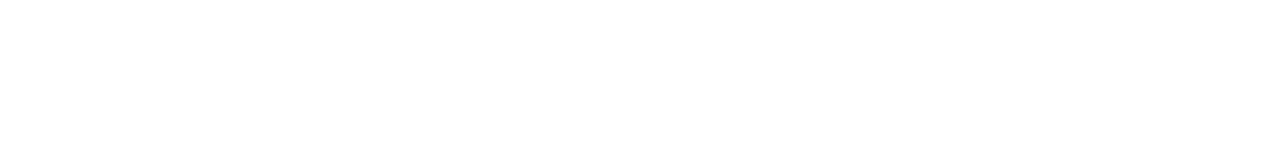
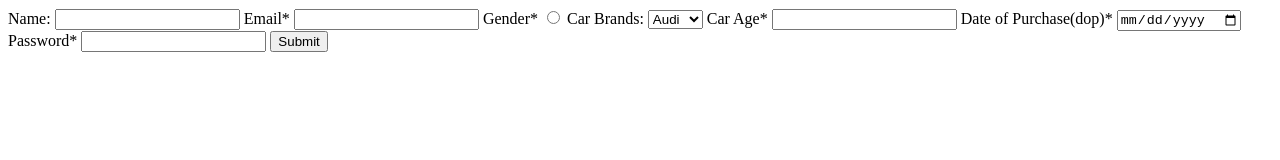
Before and after one commit to acciojob/car-insurance-form-Dipakbadgujar1996, a website: page main.html in a window 1280 px wide. Drawn offline with Linux system fonts and the light colour scheme.

Commit message:
created a submission

```diff
--- a/main.html
+++ b/main.html
@@ -10,6 +10,35 @@
 	<!-- the entire body must be written by student -->
     <script type="text/javascript" src="./script.js">
 </script>
+	<form>
+		<lable for="fname">Name:</lable>
+		<input type="text" id="name" >
+
+		<lable for="email">Email*</lable>
+		<input type="email" id="email" required >
+
+		<lable for="gender">Gender*</lable>
+		<input type="radio" id="gender"  required>
+
+		<lable for="car brands">Car Brands:</lable>
+		<select id="cars">
+		  <option value="volvo">Volvo</option>
+		  <option value="saab">Saab</option>
+		  <option value="vw">VW</option>
+		  <option value="audi" selected>Audi</option>
+	</select>
+
+			<lable for="fname">Car Age*</lable>
+		<input type="number" id="carage" >
+
+		<lable for="fname">Date of Purchase(dop)*</lable>
+		<input type="date" id="dop" >
+
+		<lable for="fname">Password*</lable>
+		<input type="password" id="password" >
+
+		<button>Submit </button>
+	</form>
 
 </body>
 
```
Also changed, not shown: styles.css (line endings or trailing spaces).
